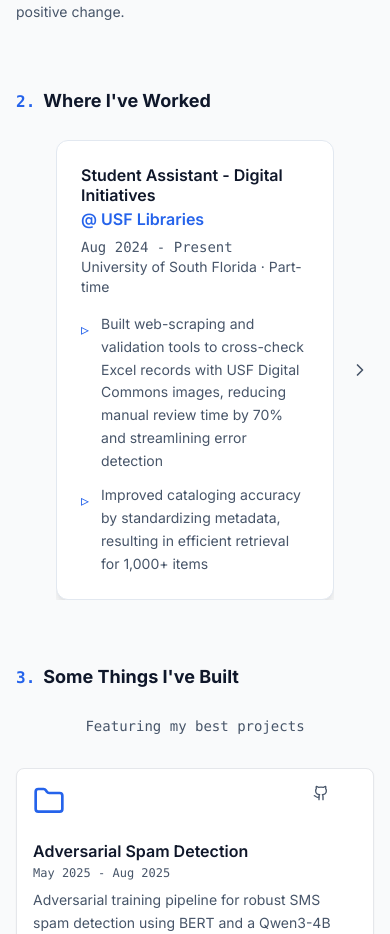
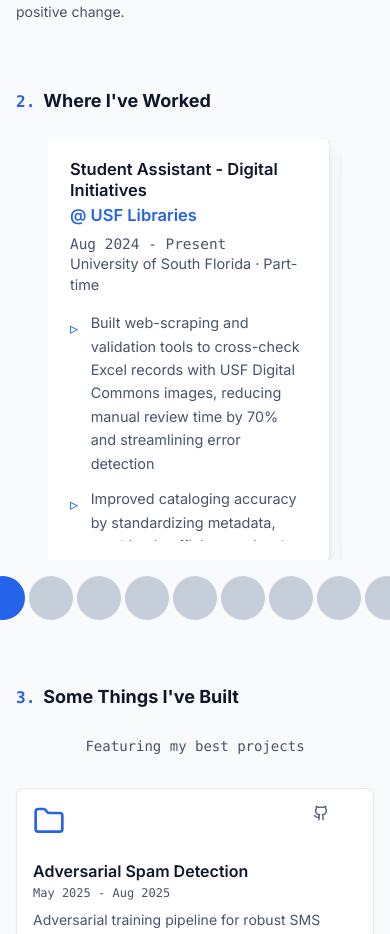
Before and after one commit to Param-10/Portfolio-Website, a React (Vite) app: page / in a window 390 px wide. Shown: the part 1385-2319 px from the top of the page. Built offline with nearby package versions, Linux system fonts and the light colour scheme.

Commit message:
testing the swiping functionality in the mobile view

```diff
--- a/src/components/Experience.tsx
+++ b/src/components/Experience.tsx
@@ -1,6 +1,6 @@
-import { useState } from 'react';
-import { motion, AnimatePresence } from 'framer-motion';
-import { ExternalLink, ChevronLeft, ChevronRight } from 'lucide-react';
+import { useEffect, useRef, useState } from 'react';
+import { motion } from 'framer-motion';
+import { ExternalLink } from 'lucide-react';
 
 interface ExperienceItem {
   id: string;
@@ -193,38 +193,60 @@ function Experience() {
 
   const [activeExperience, setActiveExperience] = useState(sortedExperiences[0]?.id || '');
   const [currentMobileIndex, setCurrentMobileIndex] = useState(0);
-  const [mobileDirection, setMobileDirection] = useState<1 | -1>(1);
+  const mobileContainerRef = useRef<HTMLDivElement | null>(null);
+  const mobileCardRefs = useRef<(HTMLDivElement | null)[]>([]);
 
   const currentExperience = sortedExperiences.find(exp => exp.id === activeExperience) || sortedExperiences[0];
 
-  const nextMobileCard = () => {
-    setMobileDirection(1);
-    const nextIndex = (currentMobileIndex + 1) % sortedExperiences.length;
-    setCurrentMobileIndex(nextIndex);
-    setActiveExperience(sortedExperiences[nextIndex].id);
+  const scrollToIndex = (index: number) => {
+    const clamped = Math.max(0, Math.min(sortedExperiences.length - 1, index));
+    const target = mobileCardRefs.current[clamped];
+    if (target) {
+      target.scrollIntoView({ behavior: 'smooth', inline: 'center', block: 'nearest' });
+      setCurrentMobileIndex(clamped);
+      setActiveExperience(sortedExperiences[clamped].id);
+    }
   };
 
-  const prevMobileCard = () => {
-    setMobileDirection(-1);
-    const prevIndex = currentMobileIndex === 0 ? sortedExperiences.length - 1 : currentMobileIndex - 1;
-    setCurrentMobileIndex(prevIndex);
-    setActiveExperience(sortedExperiences[prevIndex].id);
+  useEffect(() => {
+    const container = mobileContainerRef.current;
+    if (!container) return;
+
+    let rafId = 0;
+    const handleScroll = () => {
+      if (rafId) cancelAnimationFrame(rafId);
+      rafId = requestAnimationFrame(() => {
+        const containerRect = container.getBoundingClientRect();
+        const containerCenter = containerRect.left + containerRect.width / 2;
+
+        let closestIndex = 0;
+        let closestDistance = Number.POSITIVE_INFINITY;
+
+        mobileCardRefs.current.forEach((card, index) => {
+          if (!card) return;
+          const rect = card.getBoundingClientRect();
+          const cardCenter = rect.left + rect.width / 2;
+          const distance = Math.abs(cardCenter - containerCenter);
+          if (distance < closestDistance) {
+            closestDistance = distance;
+            closestIndex = index;
+          }
+        });
+
+        if (closestIndex !== currentMobileIndex) {
+          setCurrentMobileIndex(closestIndex);
+          setActiveExperience(sortedExperiences[closestIndex].id);
+        }
+      });
     };
 
-  const mobileCardVariants = {
-    enter: (direction: 1 | -1) => ({
-      opacity: 0,
-      x: direction === 1 ? 300 : -300
-    }),
-    center: {
-      opacity: 1,
-      x: 0
-    },
-    exit: (direction: 1 | -1) => ({
-      opacity: 0,
-      x: direction === 1 ? -300 : 300
-    })
+    handleScroll();
+    container.addEventListener('scroll', handleScroll, { passive: true });
+    return () => {
+      container.removeEventListener('scroll', handleScroll);
+      if (rafId) cancelAnimationFrame(rafId);
     };
+  }, [currentMobileIndex, sortedExperiences]);
 
   return (
     <div className="container mx-auto px-4 md:px-6">
@@ -237,60 +259,49 @@ function Experience() {
       >
         <h2 className="section-heading">Where I've Worked</h2>
 
-        {/* Mobile Card Swiper */}
+        {/* Mobile Swipe Carousel */}
         <div className="block lg:hidden">
           <div className="relative">
-            {/* Navigation Arrows */}
-            {currentMobileIndex > 0 && (
-              <button
-                onClick={prevMobileCard}
-                className="absolute -left-3 top-1/2 -translate-y-1/2 z-10 p-2 text-slate-600 dark:text-slate-400 hover:text-blue-600 dark:hover:text-blue-400 transition-all duration-200"
+            {/* Card Container */}
+            <div
+              ref={mobileContainerRef}
+              className="mx-8 overflow-x-auto scroll-smooth snap-x snap-mandatory scrollbar-hide"
             >
-                <ChevronLeft className="w-5 h-5" />
-              </button>
-            )}
-
-            {currentMobileIndex < sortedExperiences.length - 1 && (
-              <button
-                onClick={nextMobileCard}
-                className="absolute -right-3 top-1/2 -translate-y-1/2 z-10 p-2 text-slate-600 dark:text-slate-400 hover:text-blue-600 dark:hover:text-blue-400 transition-all duration-200"
+              <div className="flex gap-4 pr-4">
+                {sortedExperiences.map((exp, index) => (
+                  <div
+                    key={exp.id}
+                    ref={(el) => (mobileCardRefs.current[index] = el)}
+                    className="snap-center shrink-0 w-full"
                   >
-                <ChevronRight className="w-5 h-5" />
-              </button>
-            )}
-
-            {/* Card Container */}
-            <div className="mx-10 overflow-hidden">
-              <AnimatePresence mode="wait">
                     <motion.div
-                  key={currentExperience.id}
-                  custom={mobileDirection}
-                  variants={mobileCardVariants}
-                  initial="enter"
-                  animate="center"
-                  exit="exit"
-                  transition={{ duration: 0.3, ease: "easeInOut" }}
-                  className="bg-white dark:bg-slate-800 p-6 rounded-xl border border-slate-200 dark:border-slate-700 shadow-lg"
+                      initial={{ opacity: 0, y: 10 }}
+                      whileInView={{ opacity: 1, y: 0 }}
+                      animate={{ scale: index === currentMobileIndex ? 1.03 : 1 }}
+                      transition={{ duration: 0.2, ease: 'easeOut' }}
+                      viewport={{ once: true }}
+                      className="bg-white dark:bg-slate-800 p-6 rounded-xl border border-slate-200 dark:border-slate-700 shadow-lg h-[420px] flex flex-col"
+                      onClick={() => scrollToIndex(index)}
                     >
-                  <div className="space-y-4">
+                      <div className="space-y-4 flex-1 overflow-y-auto scrollbar-hide pr-1">
                         <div>
                           <h3 className="text-lg font-semibold text-slate-900 dark:text-slate-100 leading-tight">
-                        <span className="block">{currentExperience.title}</span>
+                            <span className="block">{exp.title}</span>
                             <span className="text-blue-600 dark:text-blue-400 block mt-1">
-                          @ {currentExperience.company}
+                              @ {exp.company}
                             </span>
                           </h3>
                           <p className="text-sm font-mono text-slate-600 dark:text-slate-400 mt-2">
-                        {currentExperience.duration}
+                            {exp.duration}
                           </p>
                           <p className="text-sm text-slate-600 dark:text-slate-400">
-                        {currentExperience.location} · {currentExperience.type}
+                            {exp.location} · {exp.type}
                           </p>
                         </div>
 
                         <ul className="space-y-3">
-                      {currentExperience.description.map((item, index) => (
-                        <li key={index} className="flex items-start">
+                          {exp.description.map((item, detailIndex) => (
+                            <li key={detailIndex} className="flex items-start">
                               <span className="text-blue-600 dark:text-blue-400 mr-3 mt-1 flex-shrink-0">▹</span>
                               <span className="text-slate-600 dark:text-slate-400 text-sm leading-relaxed">
                                 {item}
@@ -299,9 +310,9 @@ function Experience() {
                           ))}
                         </ul>
 
-                    {currentExperience.link && (
+                        {exp.link && (
                           <a
-                        href={currentExperience.link}
+                            href={exp.link}
                             target="_blank"
                             rel="noopener noreferrer"
                             className="inline-flex items-center gap-2 text-blue-600 dark:text-blue-400 hover:text-blue-700 dark:hover:text-blue-300 font-mono text-sm transition-colors"
@@ -312,7 +323,25 @@ function Experience() {
                         )}
                       </div>
                     </motion.div>
-              </AnimatePresence>
+                  </div>
+                ))}
+              </div>
+            </div>
+
+            {/* Dot Indicators */}
+            <div className="mt-4 flex items-center justify-center gap-1">
+              {sortedExperiences.map((exp, index) => (
+                <button
+                  key={`dot-${exp.id}`}
+                  onClick={() => scrollToIndex(index)}
+                  aria-label={`Go to ${exp.company}`}
+                  className={`h-1 w-1 rounded-full transition-all duration-200 ${
+                    index === currentMobileIndex
+                      ? 'bg-blue-600 dark:bg-blue-400'
+                      : 'bg-slate-400/50 dark:bg-slate-500/50'
+                  }`}
+                />
+              ))}
             </div>
           </div>
         </div>
```
Also changed, not shown: 5 other files (tests, documents, lock files or other folders). Lines whose indentation alone changed are shown as unchanged.
